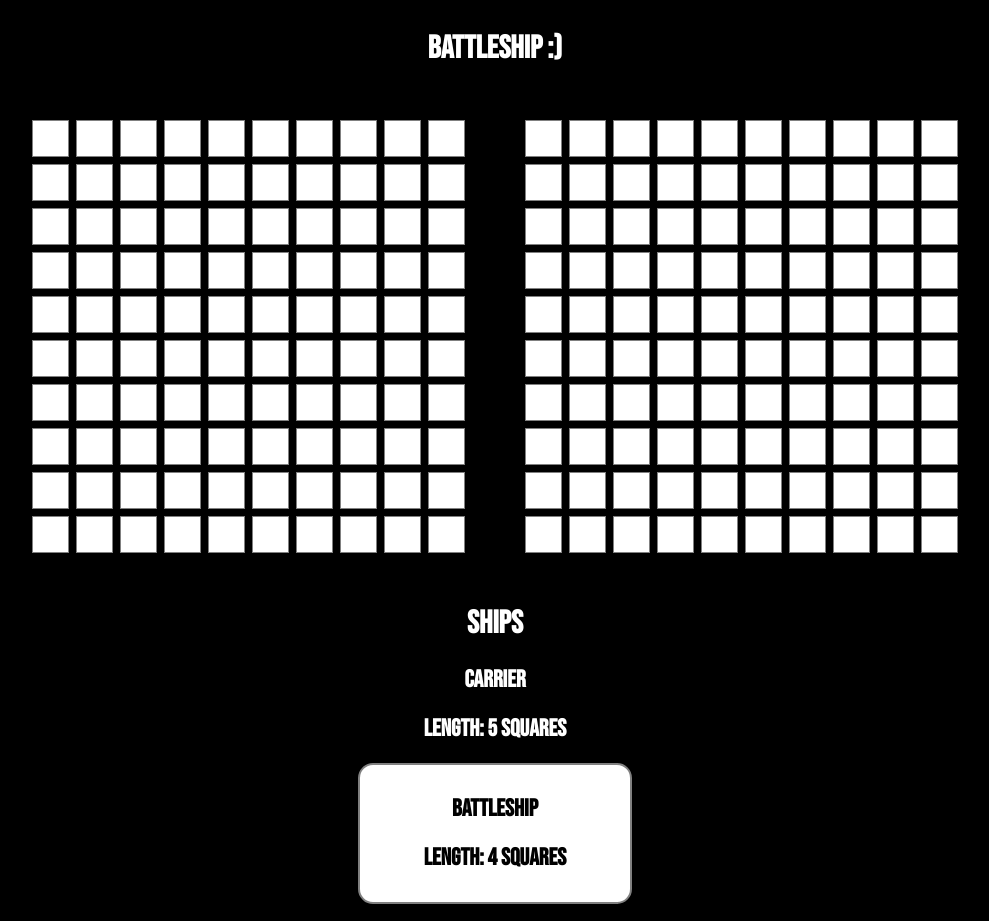
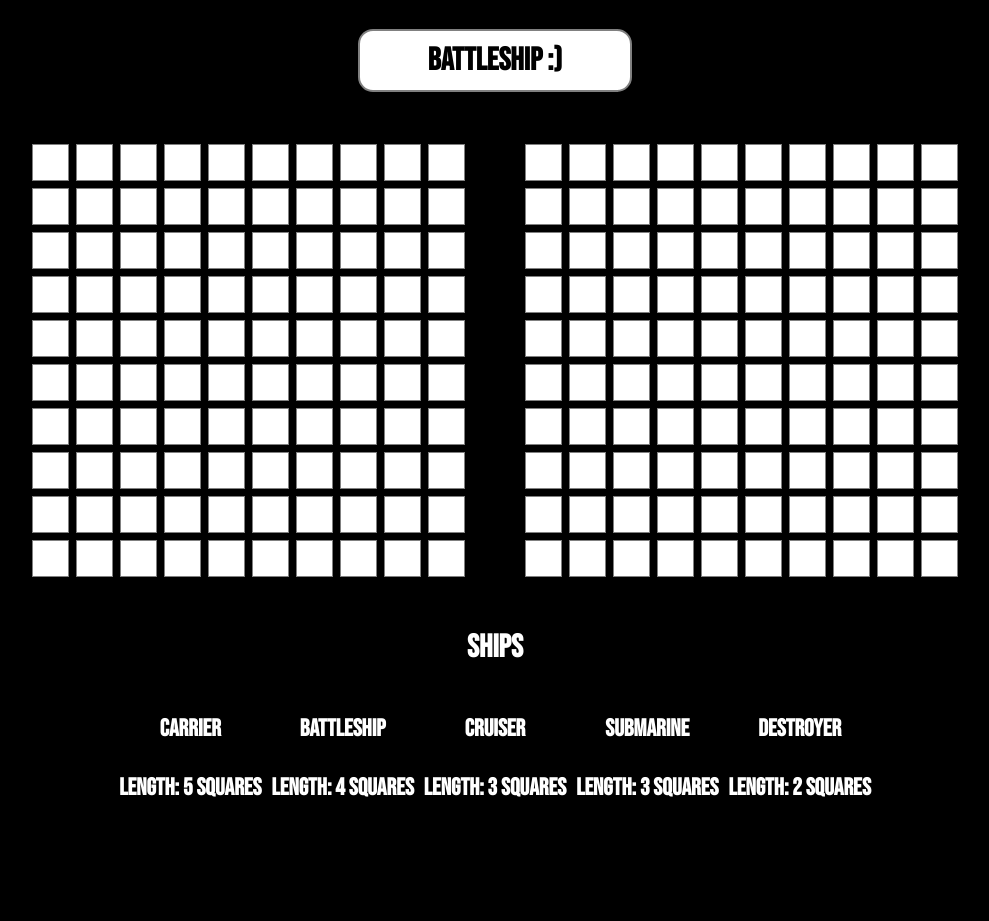
Before and after one commit to eyezek/Battleship, a website: page index.html in a window 1280 px wide. Shown: the top 921 px of the page, without its empty margins (145-1134 px from the left). After the commit the page ends 834 px from the top, so only its background shows below. Drawn offline with Linux system fonts and the light colour scheme.

Commit message:
Update style.css

```diff
--- a/style.css
+++ b/style.css
@@ -13,7 +13,7 @@ body {
 
 }
 
-#battleship {
+#headertext {
     width: 250px;
     background-color: white;
     color: black;
@@ -49,3 +49,12 @@ body {
     width: 35px;
     height: 35px;
 }
+
+#ships {
+    display: flex;
+    flex-direction: row;
+}
+
+h2 {
+    padding: 5px;
+}
```
